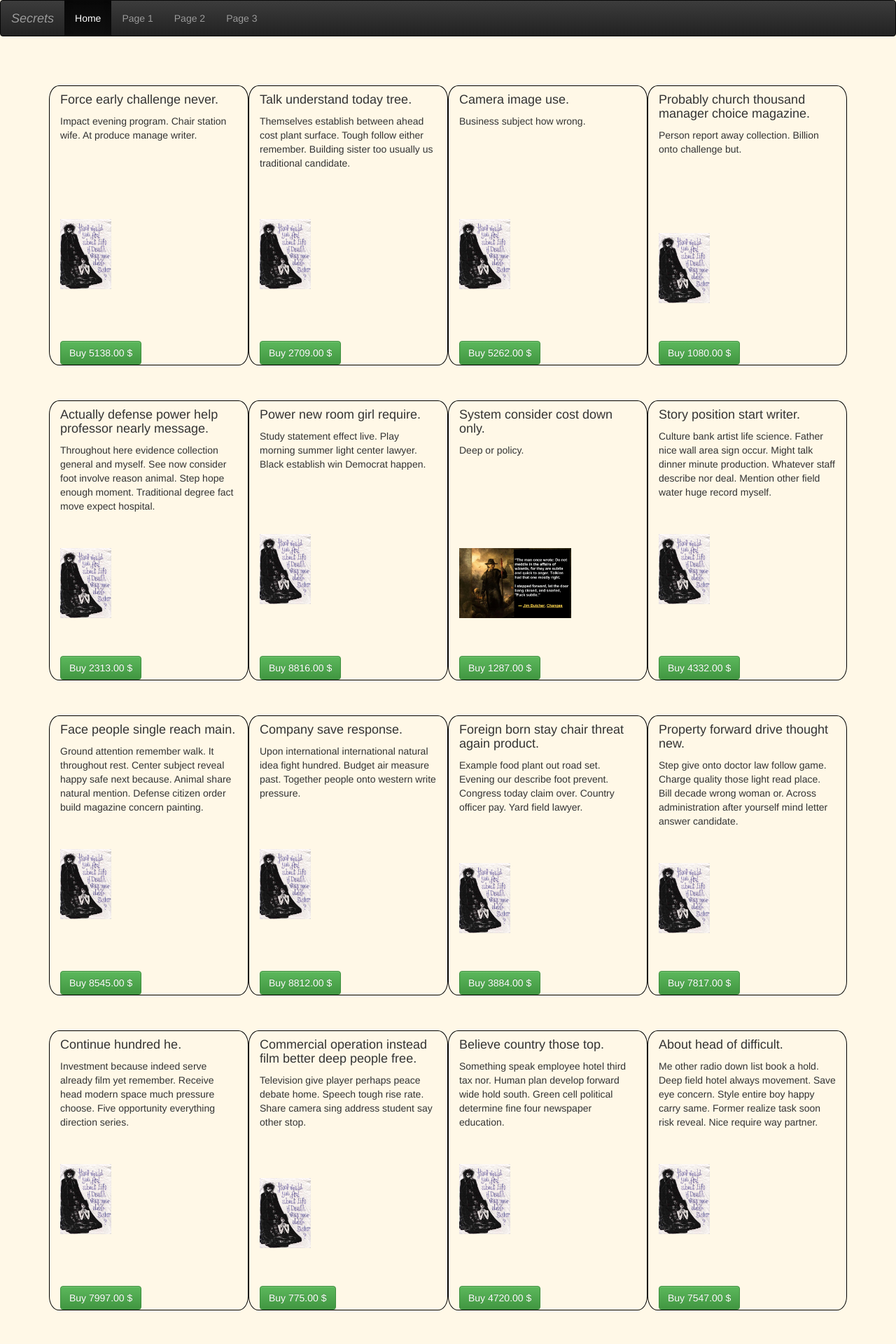
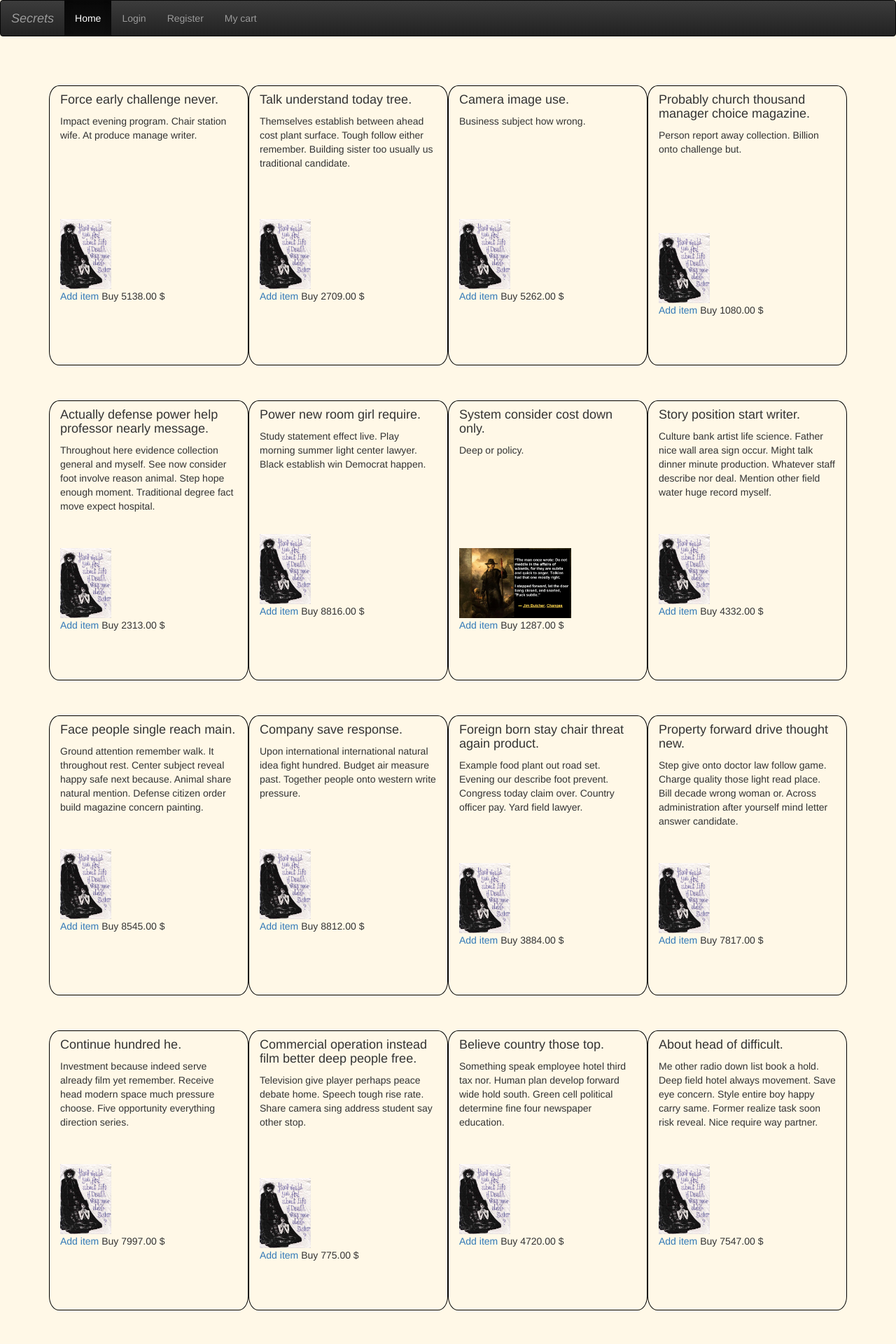
Before and after one commit to luciaeveberger/info_security, a Django app: page / in a window 1280 px wide. Shown: the top 1920 px of the page at 70% size. Run offline with Django 3.2, Linux system fonts and the light colour scheme; data comes from the database, SQL or seed files in the repository; both versions use the stored data as it was after the commit; some libraries are stand-ins or nearby versions.

Commit message:
Adds beginnign for cart, needs to modify the view and the formatting of the cart

```diff
--- a/secretsapp/secretsmodules/urls.py
+++ b/secretsapp/secretsmodules/urls.py
@@ -4,5 +4,6 @@ from secretsmodules import views
 
 urlpatterns = [
     url(r'^$', views.HomePageView.as_view()),
+    url(r'^add_to_cart/(?P<secret_id>[0-9]+)$', views.add_to_cart, name='add_to_cart'),
     url(r'^register/',views.RegisterForm.as_view(), name='register')
 ]
--- a/secretsapp/secretsmodules/views.py
+++ b/secretsapp/secretsmodules/views.py
@@ -1,13 +1,16 @@
+import json
 from django.shortcuts import render
 from django.views.generic import TemplateView
 from django.http import HttpResponse
 from . import forms
+from django.core import serializers
 from secretsmodules.models import Secret, UserProfile
 from django.contrib.auth.models import User
 from django.db import IntegrityError
 from django.core.exceptions import ValidationError
 from django.contrib.auth.password_validation import validate_password
 # Create your views here.
+
 
 def duplicate_mail(email):
     users = list(User.objects.filter(email = email))
@@ -16,12 +19,25 @@ def duplicate_mail(email):
     return False
 
 
+
 # Create your views here.
 class HomePageView(TemplateView):
     def get(self, request, **kwargs):
+
         secrets = Secret.objects.all()
         my_dict = {'all_secrets':secrets}
         return render(request, 'secretmodules/index.html', context=my_dict)
+
+
+def add_to_cart(request, secret_id):
+    cart = request.session.get('cart', {})
+    secret = Secret.objects.get(pk=secret_id)
+    serialized_obj = serializers.serialize('json', [secret])
+    cart[len(cart)] = serialized_obj
+    request.session['cart'] = cart
+    my_cart = request.session['cart']
+    return render(request, 'secretmodules/cart.html', context=my_cart)
+
 
 class RegisterForm(TemplateView):
 
--- /dev/null
+++ b/secretsapp/templates/secretmodules/base.html
@@ -0,0 +1,26 @@
+{% load staticfiles %}
+<html>
+    <head>
+        <link rel="stylesheet" href="//maxcdn.bootstrapcdn.com/bootstrap/3.2.0/css/bootstrap.min.css">
+        <link rel="stylesheet" href="//maxcdn.bootstrapcdn.com/bootstrap/3.2.0/css/bootstrap-theme.min.css">
+        <link rel="stylesheet" href="{% static 'css/styles.css' %}"\>
+        <meta charset="utf-8">
+        <title>Howdy!</title>
+    </head>
+    <body>
+    <nav class="navbar navbar-inverse">
+      <div class="container-fluid">
+        <div class="navbar-header">
+          <a class="navbar-brand" href="#"><i> Secrets </i></a>
+        </div>
+        <ul class="nav navbar-nav">
+          <li class="active"><a href="#">Home</a></li>
+          <li><a href="#">Login</a></li>
+          <li><a hrf='{% url register}'>Register</a></li>
+          <li><a href="#"> My cart</a></li>
+        </ul>
+      </div>
+    </nav>
+    {% block content %}
+    {% endblock %}
+    </body>
--- a/secretsapp/templates/secretmodules/index.html
+++ b/secretsapp/templates/secretmodules/index.html
@@ -1,30 +1,7 @@
 <!-- templates/index.html -->
-<!DOCTYPE html>
+{% extends 'secretmodules/base.html' %}
 {% load staticfiles %}
-<html>
-    <head>
-        <link rel="stylesheet" href="//maxcdn.bootstrapcdn.com/bootstrap/3.2.0/css/bootstrap.min.css">
-        <link rel="stylesheet" href="//maxcdn.bootstrapcdn.com/bootstrap/3.2.0/css/bootstrap-theme.min.css">
-        <link rel="stylesheet" href="{% static 'css/styles.css' %}"\>
-        <meta charset="utf-8">
-        <title>Howdy!</title>
-    </head>
-    <body>
-    <nav class="navbar navbar-inverse">
-      <div class="container-fluid">
-        <div class="navbar-header">
-          <a class="navbar-brand" href="#"><i> Secrets </i></a>
-        </div>
-        <ul class="nav navbar-nav">
-          <li class="active"><a href="#">Home</a></li>
-          <li><a href="#">Page 1</a></li>
-          <li><a href="#">Page 2</a></li>
-          <li><a href="#">Page 3</a></li>
-        </ul>
-      </div>
-    </nav>
-
-
+    {% block content %}
     <div class="container">
         <div class="row">
             {% if all_secrets %}
@@ -43,8 +20,7 @@
                 <img src="{% static 'images/sandman.jpg' %}" height=100px>
                 {% endif %}
                 <br>
-                <a class="btn btn-success buy-btn" href='#'>
-
+                <a href="{% url 'add_to_cart' secret_id=secret.id %}">Add item</a>
                    Buy  {{secret.price }} $
                 </a>
             </div>
@@ -55,12 +31,4 @@
             {% endif %}
         </div>
     </div>
-        <!-- <h1>Secrets Secrets</h1>
-        <p>
-          {{inserted_stuff}}
-        </p>
-        <img src="{% static 'images/sandman.jpg' %}" alt="error"> -->
-
-
-    </body>
-</html>
+{% endblock %}
```
Also changed, not shown: secretsapp/templates/secretmodules/cart.html (added, +14 -0 lines), secretsapp/db.sqlite3.
